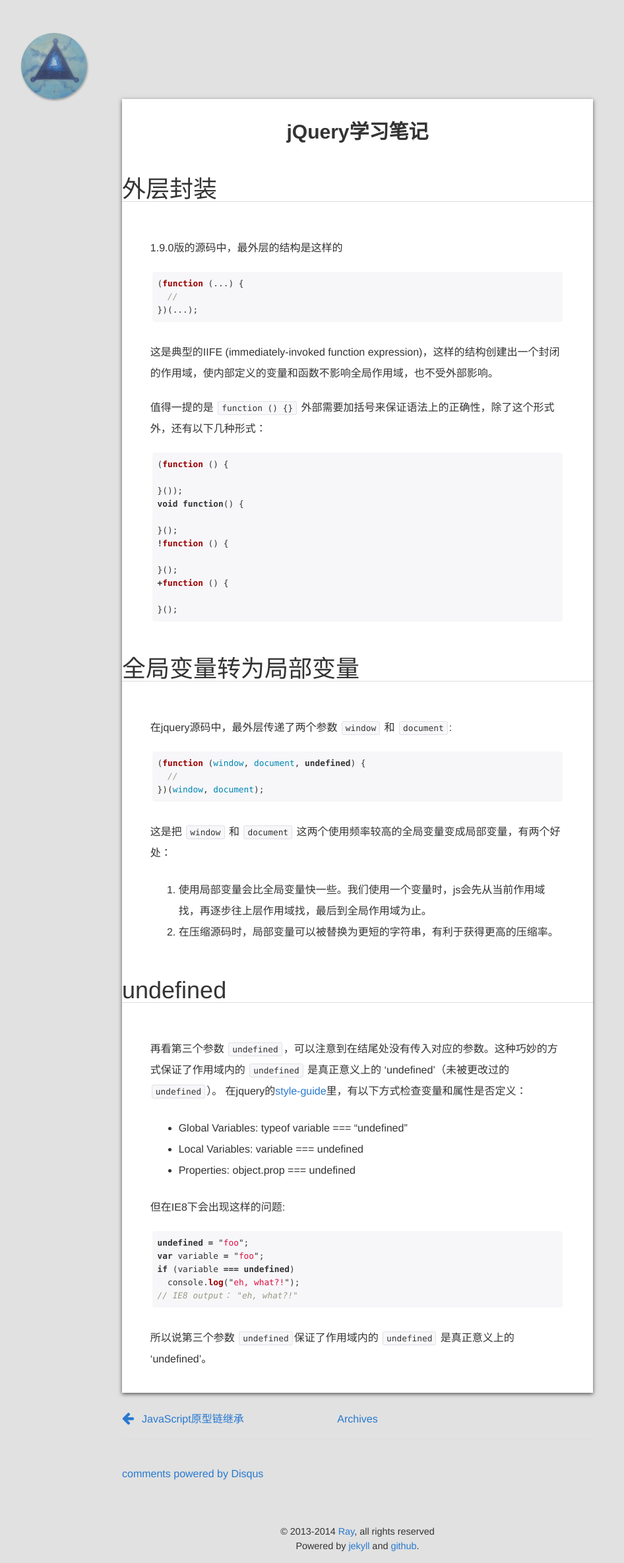
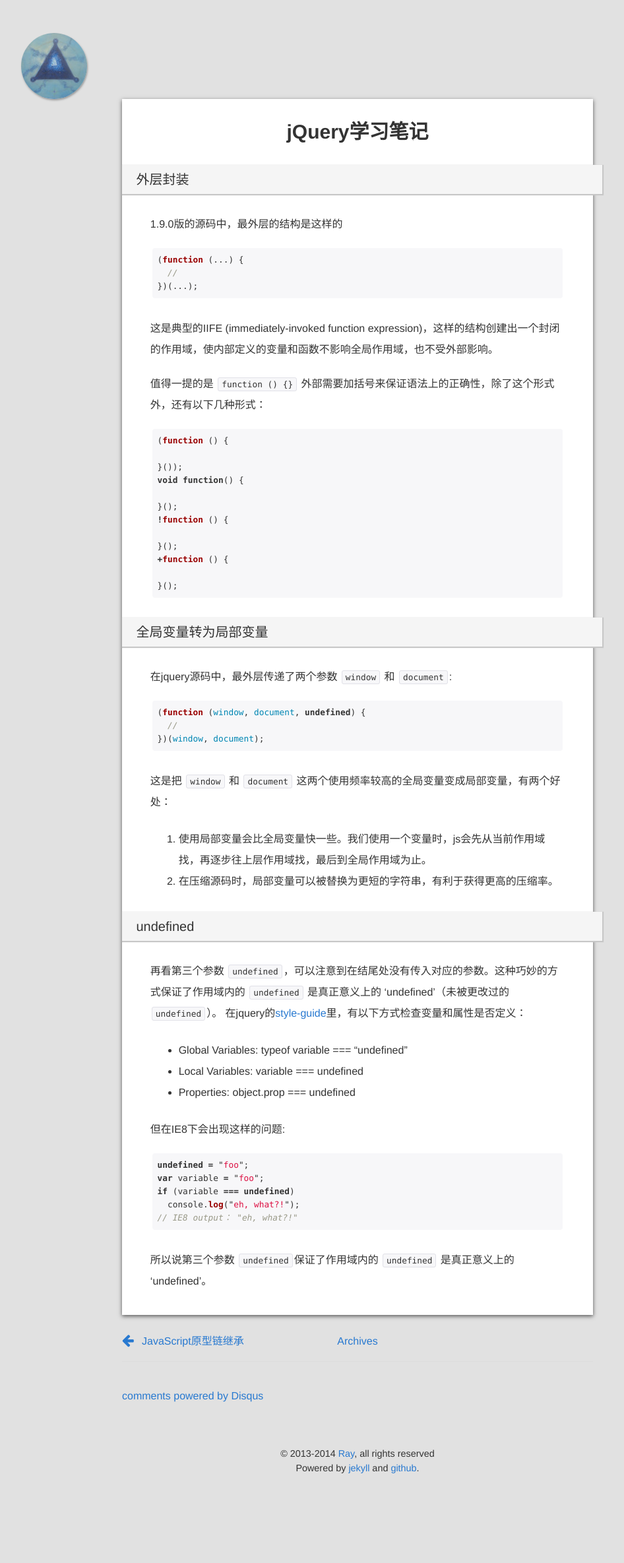
Before and after one commit to ray7551/empty, a Jekyll site: the page built from _posts/2015-08-01-jquery.md, in a window 1280 px wide. Shown: the whole page at 66% size, without its empty margins (98-1044 px from the left). Built offline with Jekyll 4.4.1, drawn with Linux system fonts in a browser that asks for light colours; nearby versions of some CDN libraries; Markdown is read by kramdown in place of the engine named in the settings; comment, search, counter and statistics services are not loaded; after the commit the page ends 2251 px from its top, so only the background shows below that.

Commit message:
change 2nd title to 3rd title

````diff
--- a/_posts/2015-08-01-jquery.md
+++ b/_posts/2015-08-01-jquery.md
@@ -6,7 +6,7 @@
 tags: javascript
 ---
 
-## 外层封装
+### 外层封装
 1.9.0版的源码中，最外层的结构是这样的
 
 ```javascript
@@ -34,7 +34,7 @@
 }();
 ```
 
-## 全局变量转为局部变量
+### 全局变量转为局部变量
 
 在jquery源码中，最外层传递了两个参数 `window` 和 `document`:
 
@@ -49,7 +49,7 @@
 2. 在压缩源码时，局部变量可以被替换为更短的字符串，有利于获得更高的压缩率。
 
 
-## undefined
+### undefined
 
 再看第三个参数 `undefined`，可以注意到在结尾处没有传入对应的参数。这种巧妙的方式保证了作用域内的 `undefined` 是真正意义上的 ‘undefined’（未被更改过的 `undefined`）。
 在jquery的[style-guide](http://contribute.jquery.org/style-guide/js/#type-checks)里，有以下方式检查变量和属性是否定义：
````
